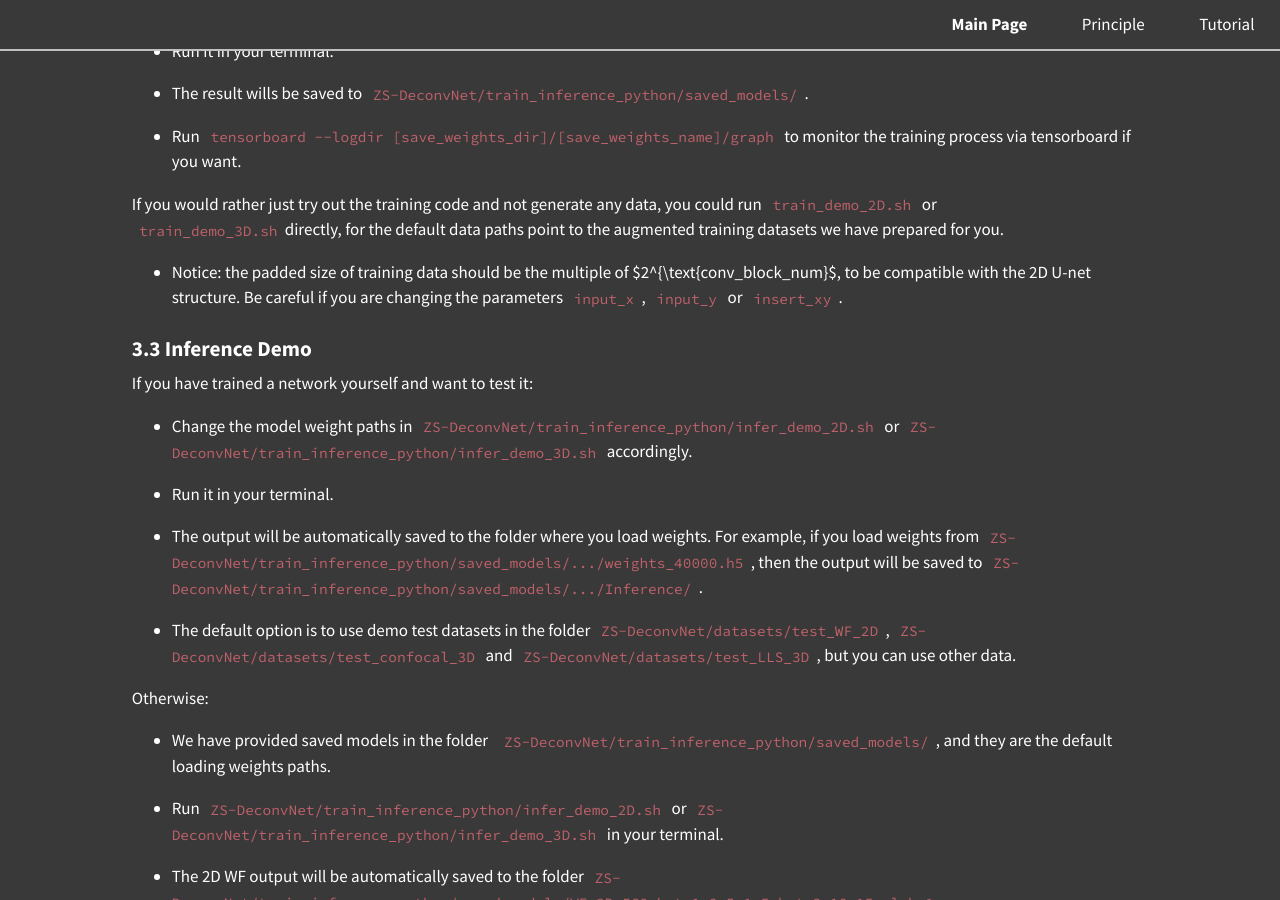
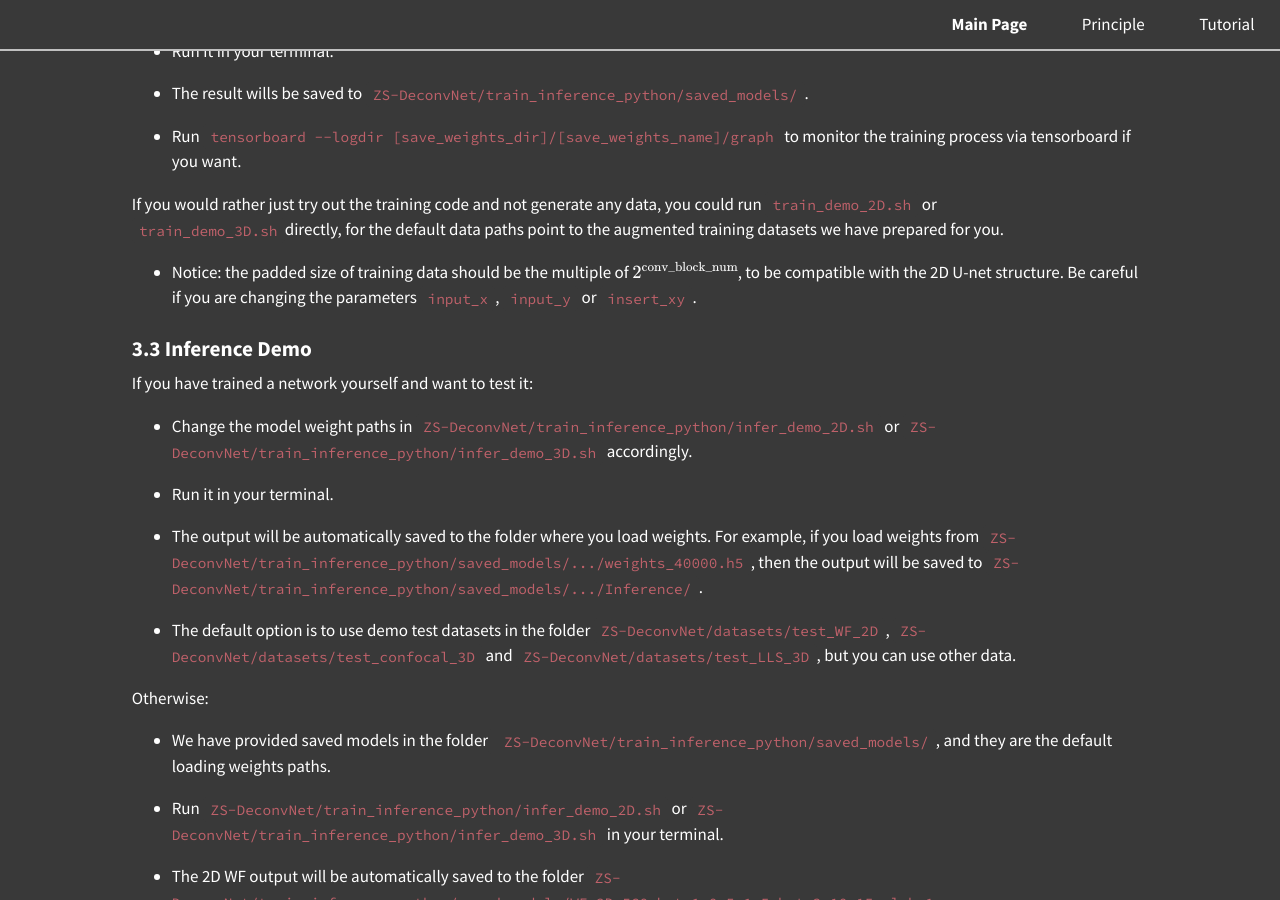
Before and after one commit to TristaZeng/ZS-DeconvNet-page, a Jekyll site: the page built from Tutorial.md, in a window 1280 px wide and 900 px high, scrolled down 2581 px. Built offline with Jekyll 4.4.1, drawn with Linux system fonts in a browser that asks for light colours.

Commit message:
underline

```diff
--- a/Tutorial.md
+++ b/Tutorial.md
@@ -117,7 +117,7 @@ If you have generated your own data following the instructions in the previous p
 
 If you would rather just try out the training code and not generate any data, you could run <code style="background-color:#393939;">train_demo_2D.sh</code> or <code style="background-color:#393939;">train_demo_3D.sh</code>directly, for the default data paths point to the augmented training datasets we have prepared for you.
 
-+ Notice: the padded size of training data should be the multiple of $2^{\text{conv_block_num}$, to be compatible with the 2D U-net structure. Be careful if you are changing the parameters <code style="background-color:#393939;">input_x</code>, <code style="background-color:#393939;">input_y</code> or <code style="background-color:#393939;">insert_xy</code>.
++ Notice: the padded size of training data should be the multiple of $2^{\text{conv_block_num}}$, to be compatible with the 2D U-net structure. Be careful if you are changing the parameters <code style="background-color:#393939;">input_x</code>, <code style="background-color:#393939;">input_y</code> or <code style="background-color:#393939;">insert_xy</code>.
 
 <h3 style="color:white;">3.3 Inference Demo</h3>
 
```
Also changed, not shown: Principle.md (+0 -1 lines).
